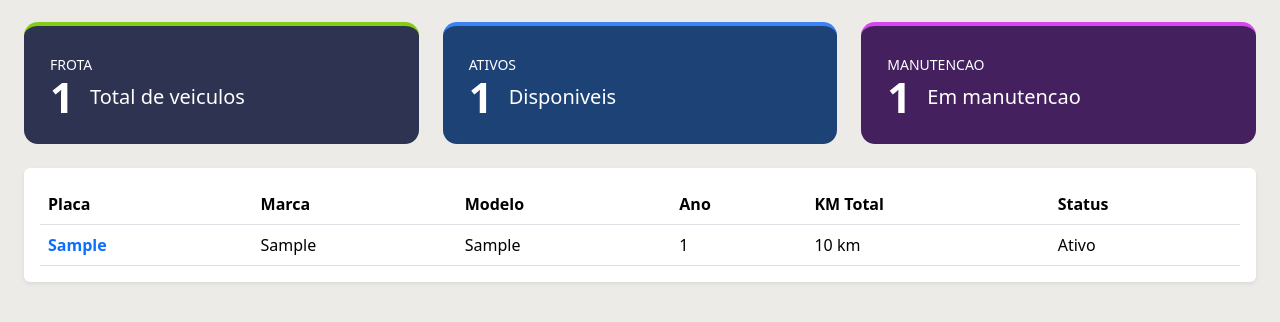
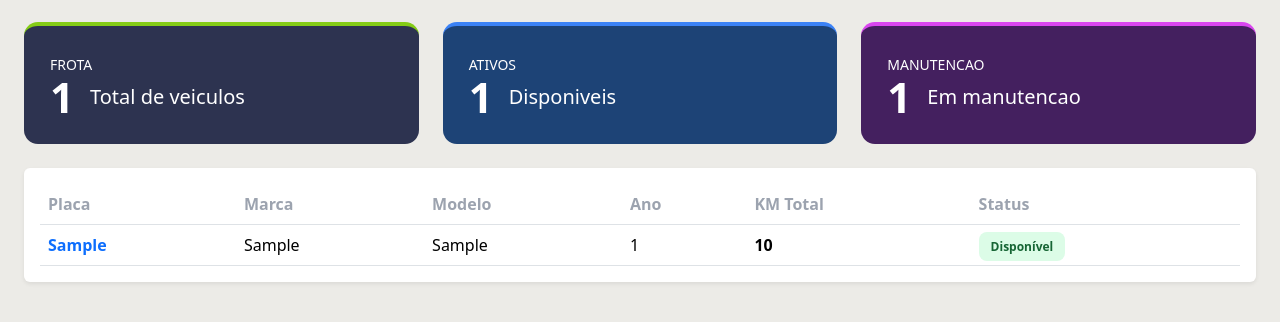
Before and after one commit to jardeloli/sev_digital, a Django app: template app/templates/lista_veiculos.html in a window 1280 px wide. Shown: the part 176-498 px from the top of the page. Run offline with Django 5.2, Linux system fonts and the light colour scheme; tables that the repository leaves empty hold one stand-in row (values such as "Sample post"); the template is opened without the code that fills it: values that come from a table or form of the project are taken from there, most other values are stand-ins (such as "Sample title", 1, 10 or a date in 2020).

Commit message:
feature: Adiciona estilo nos status

```diff
--- a/app/templates/lista_veiculos.html
+++ b/app/templates/lista_veiculos.html
@@ -1,6 +1,8 @@
 {% extends 'base.html' %}
 
 {% block title %}Veiculos{% endblock %}
+{% load humanize %}
+{% load l10n %}
 
 {% block content %}
 <style>
@@ -19,6 +21,28 @@
         font-size: 42px;
         font-weight: 800;
         line-height: 1;
+    }
+
+    .status-badge{
+        padding:6px 12px;
+        border-radius:8px;
+        font-size:12px;
+        font-weight:600;
+    }
+
+    .status-dispo{
+        background:#dcfce7;
+        color:#166534;
+    }
+
+    .status-emUso{
+        background:#ffbb00fd;
+        color:#000000;
+    }
+
+    .status-inativo{
+        background:#fee2e2;
+        color:#991b1b;
     }
 </style>
 
@@ -80,14 +104,14 @@
     <div class="card-body">
         <div class="table-responsive">
             <table class="table align-middle mb-0">
-                <thead>
+                <thead >
                     <tr>
-                        <th>Placa</th>
-                        <th>Marca</th>
-                        <th>Modelo</th>
-                        <th>Ano</th>
-                        <th>KM Total</th>
-                        <th>Status</th>
+                        <th  style="color: #9ca3af">Placa</th>
+                        <th style="color: #9ca3af">Marca</th>
+                        <th style="color: #9ca3af">Modelo</th>
+                        <th style="color: #9ca3af">Ano</th>
+                        <th style="color: #9ca3af">KM Total</th>
+                        <th style="color: #9ca3af">Status</th>
                     </tr>
                 </thead>
                 <tbody>
@@ -97,8 +121,31 @@
                             <td>{{ v.marca }}</td>
                             <td>{{ v.modelo }}</td>
                             <td>{{ v.ano }}</td>
-                            <td>{{ v.km_total }} km</td>
-                            <td>{{ v.get_status_display|default:v.status }}</td>
+                            <td class="fw-bold">{{ v.km_total|intcomma }}</td>
+                            <td>
+
+                                    {% if v.status == 'ATIVO' %}
+
+                                        <span class="status-badge status-dispo">
+                                            Disponível
+                                        </span>
+
+                                    {% elif v.status == 'EM USO' %}
+
+                                        <span class="status-badge status-emUso">
+                                            Em Uso
+                                        </span>
+
+                                    {% else %}
+
+                                    <span class="status-badge status-inativo">
+                                        Inativo
+                                    </span>
+
+
+                                    {% endif %}
+
+                                </td>
                         </tr>
                     {% empty %}
                         <tr>
```
